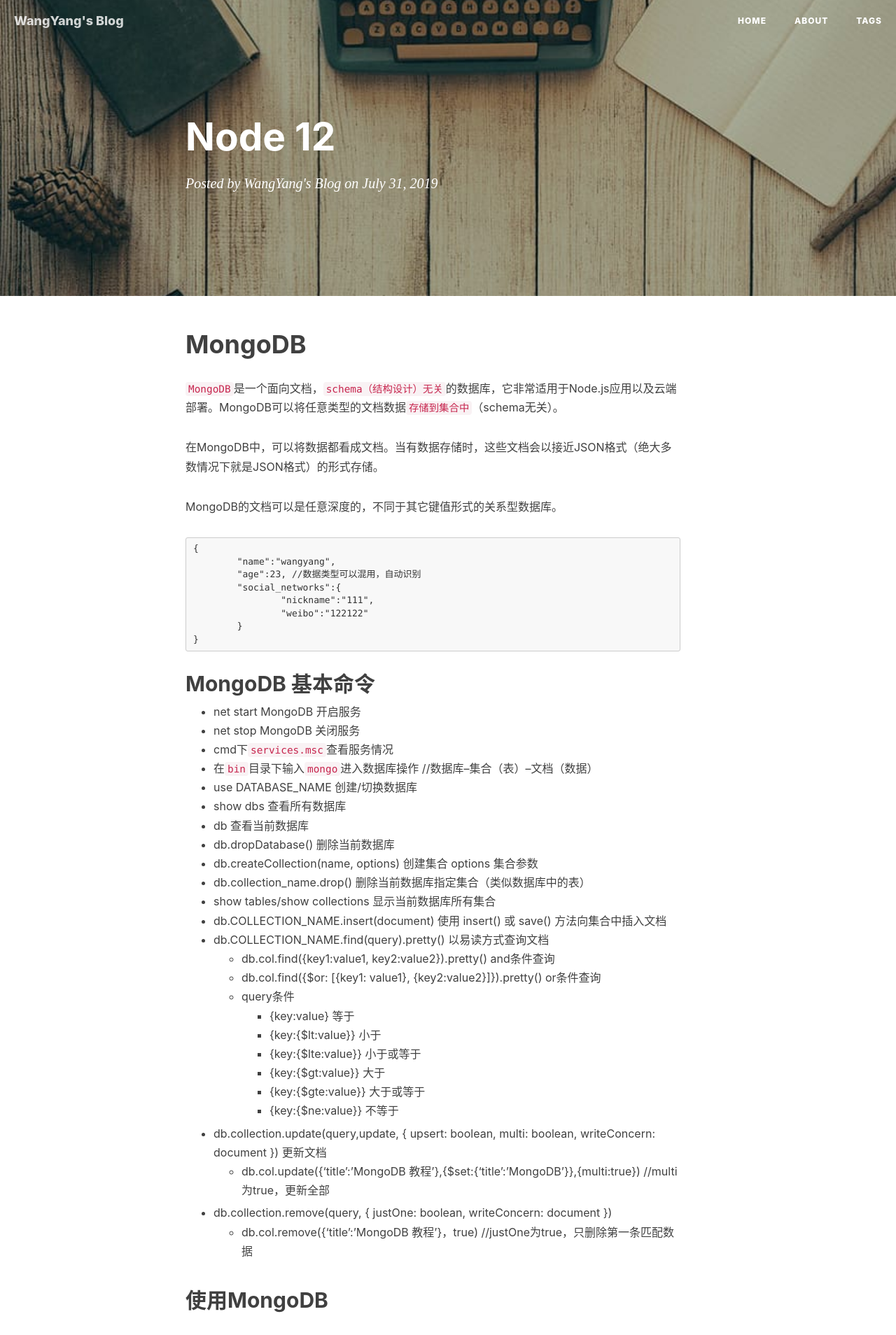
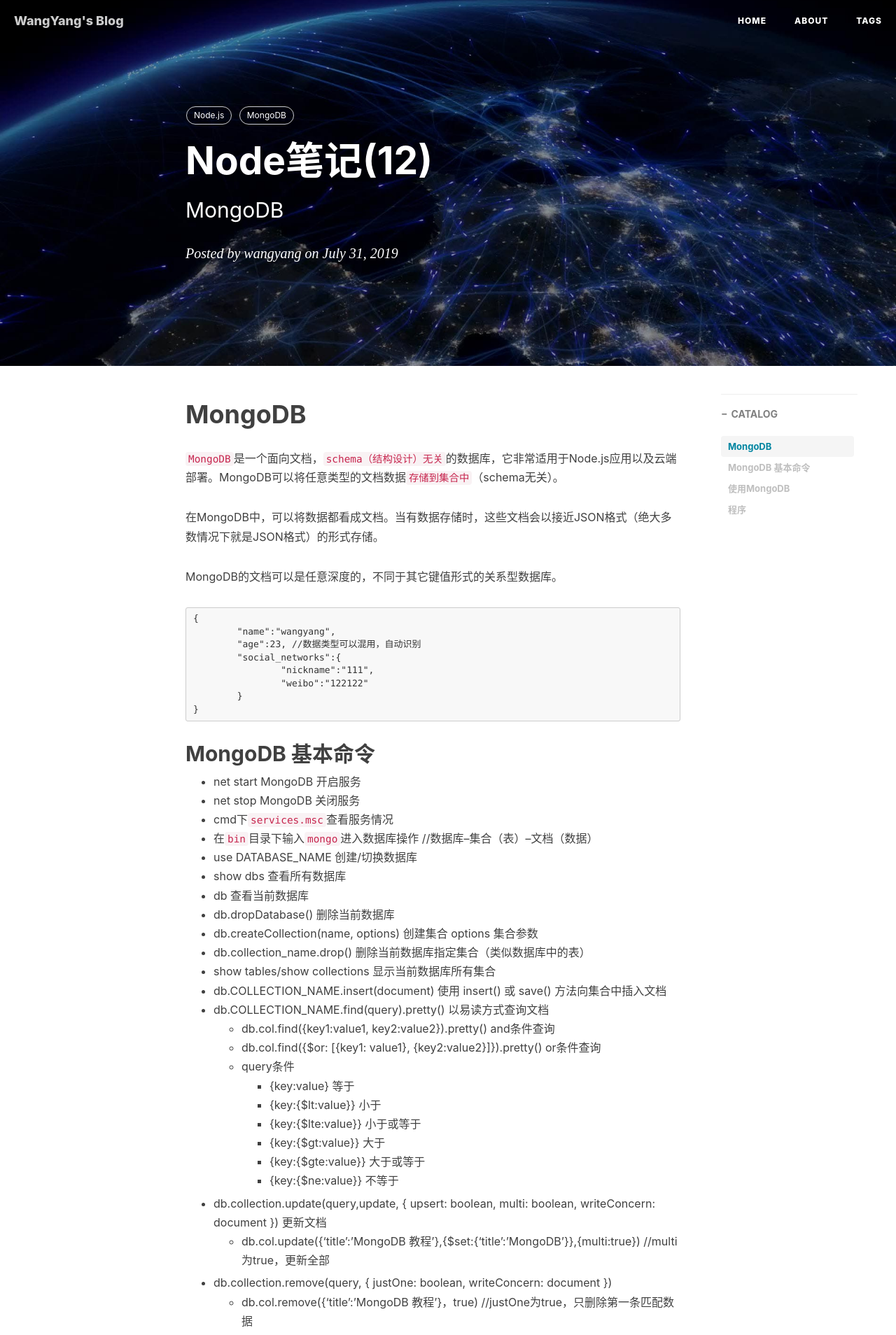
Before and after one commit to wangyang1996/wangyang1996.github.io, a Jekyll site: the page built from _posts/2019-7-31-node-12.md, in a window 1280 px wide. Shown: the top 1908 px of the page at 70% size. Built offline with Jekyll 4.4.1, drawn with Linux system fonts in a browser that asks for light colours; nearby versions of some CDN libraries; our own code applies the rules of GitHub Pages for plain Markdown files; comment, search, counter and statistics services are not loaded.

Commit message:
modify node-12.md

```diff
--- a/_posts/2019-7-31-node-12.md
+++ b/_posts/2019-7-31-node-12.md
@@ -1,3 +1,17 @@
+---
+layout:     post                    # 使用的布局（不需要改）
+title:      Node笔记(12)            # 标题
+subtitle:   MongoDB            #副标题
+date:       2019-07-31           # 时间
+author:     wangyang                     # 作者
+header-img: img/post-bg-os-metro.jpg    #这篇文章标题背景图片
+catalog: true                       # 是否归档
+tags:                               #标签
+    - Node.js
+    - MongoDB
+
+---
+
 MongoDB
 ===========================
 `MongoDB`是一个面向文档，`schema（结构设计）无关`的数据库，它非常适用于Node.js应用以及云端部署。MongoDB可以将任意类型的文档数据`存储到集合中`（schema无关）。
```
